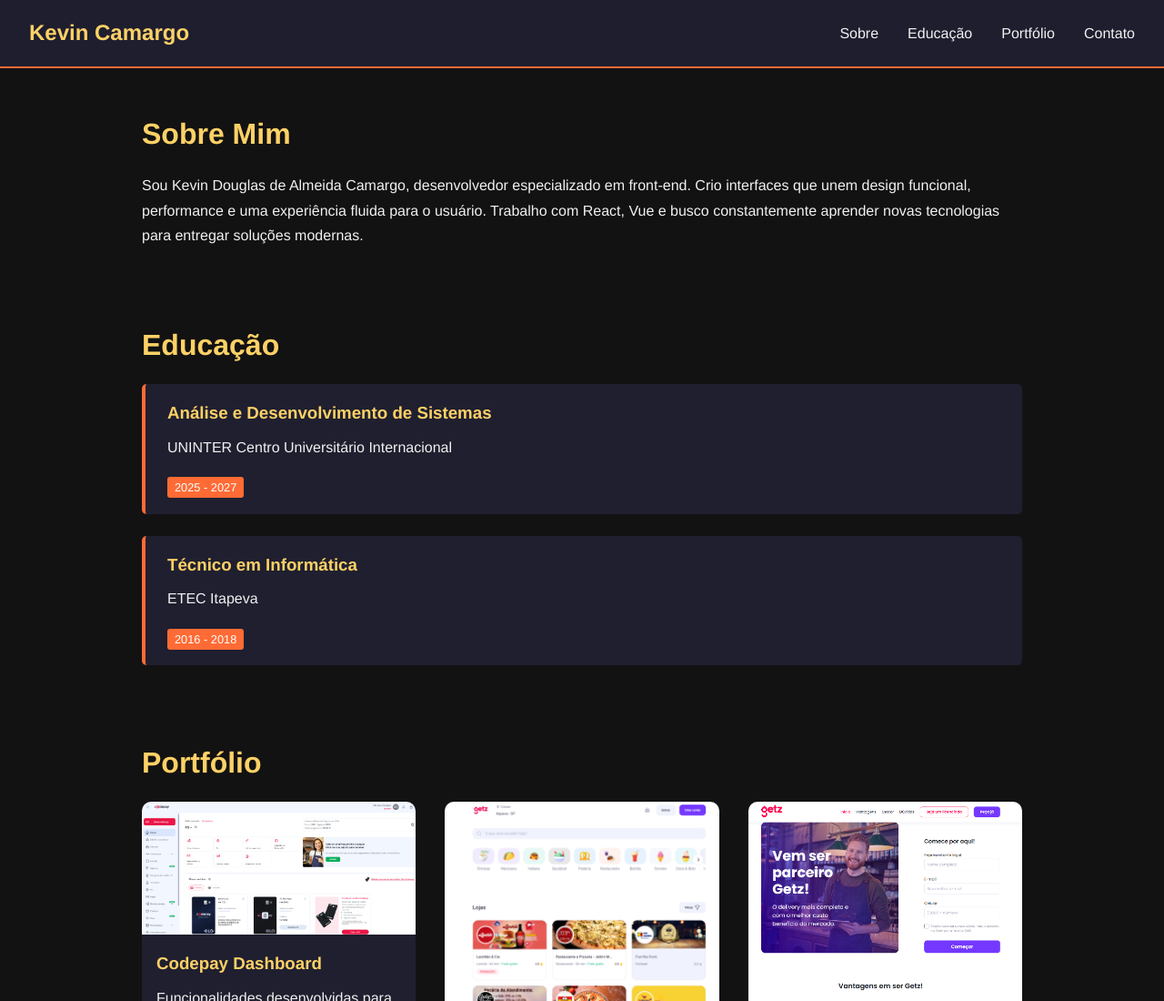
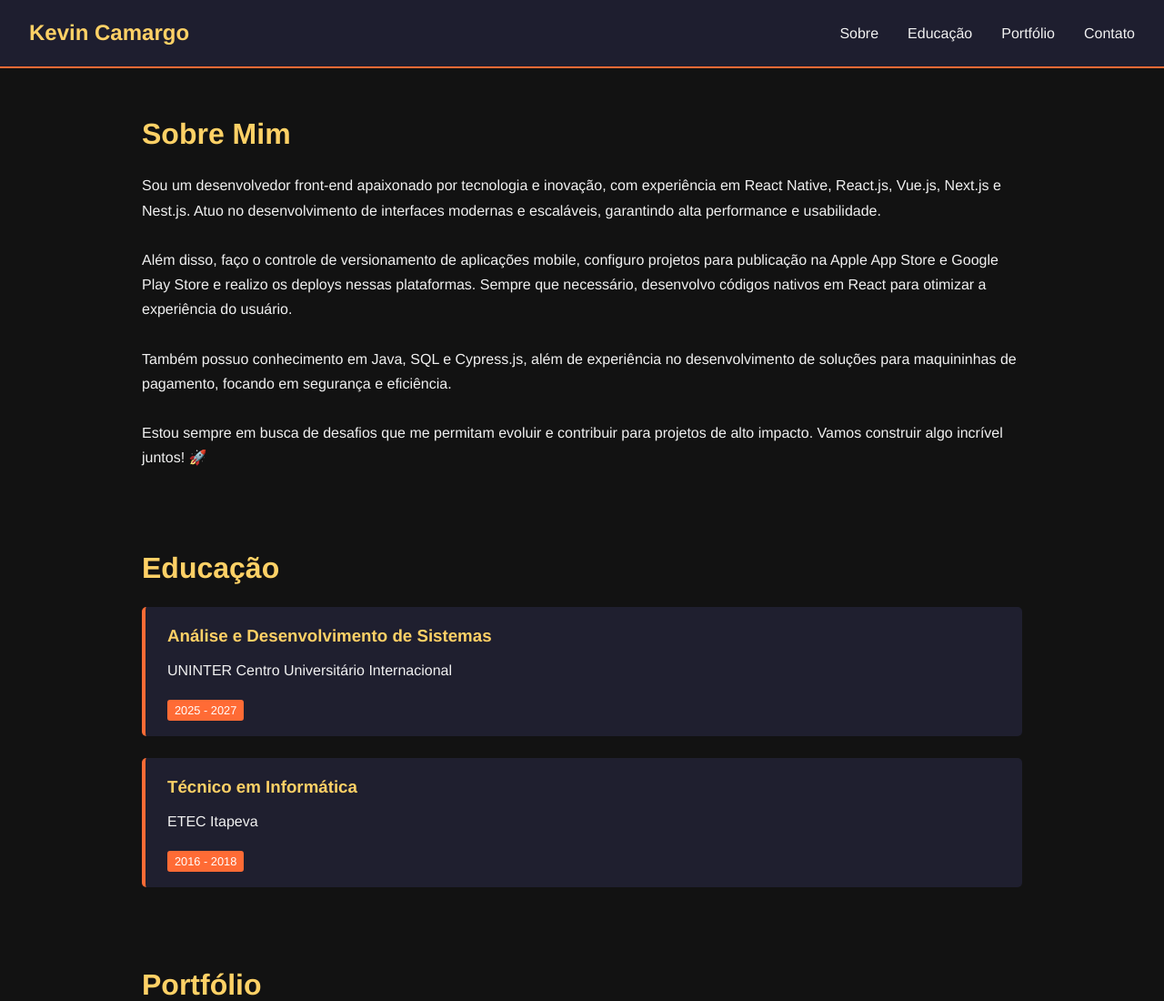
Before and after one commit to kevin-douglas/portifolio-faculdade, a plain HTML site: page index.html in a window 1280 px wide. Shown: the top 1100 px of the page at 91% size. Drawn offline with Linux system fonts and the light colour scheme.

Commit message:
Fix: ajdusted 'Sobre'

```diff
--- a/index.html
+++ b/index.html
@@ -1,8 +1,9 @@
 <!DOCTYPE html>
 <html lang="pt-BR">
+
 <head>
   <meta charset="UTF-8" />
-  <meta name="viewport" content="width=device-width, initial-scale=1.0"/>
+  <meta name="viewport" content="width=device-width, initial-scale=1.0" />
   <title>Kevin Camargo | Portfólio</title>
   <style>
     :root {
@@ -18,7 +19,8 @@
       margin: 0;
       padding: 0;
       box-sizing: border-box;
-      scroll-behavior: smooth; /* Navegação suave para links internos */
+      scroll-behavior: smooth;
+      /* Navegação suave para links internos */
     }
 
     body {
@@ -138,7 +140,7 @@
 
     .portfolio-card:hover {
       transform: translateY(-5px);
-      box-shadow: 0 8px 20px rgba(0,0,0,0.3);
+      box-shadow: 0 8px 20px rgba(0, 0, 0, 0.3);
     }
 
     .portfolio-card img {
@@ -170,7 +172,8 @@
       gap: 1rem;
     }
 
-    form input, form textarea {
+    form input,
+    form textarea {
       padding: 0.75rem;
       border: none;
       border-radius: 5px;
@@ -203,6 +206,7 @@
     }
   </style>
 </head>
+
 <body>
   <!-- Cabeçalho fixo com logo e navegação -->
   <header>
@@ -219,7 +223,20 @@
     <!-- Seção Sobre -->
     <section id="sobre">
       <h2>Sobre Mim</h2>
-      <p>Sou Kevin Douglas de Almeida Camargo, desenvolvedor especializado em front-end. Crio interfaces que unem design funcional, performance e uma experiência fluida para o usuário. Trabalho com React, Vue e busco constantemente aprender novas tecnologias para entregar soluções modernas.</p>
+      <p>Sou um desenvolvedor front-end apaixonado por tecnologia e inovação, com experiência em React Native, React.js,
+        Vue.js, Next.js e Nest.js. Atuo no desenvolvimento de interfaces modernas e escaláveis, garantindo alta
+        performance e usabilidade.
+        <br /><br />
+        Além disso, faço o controle de versionamento de aplicações mobile, configuro projetos para publicação na Apple
+        App Store e Google Play Store e realizo os deploys nessas plataformas. Sempre que necessário, desenvolvo códigos
+        nativos em React para otimizar a experiência do usuário.
+        <br /><br />
+        Também possuo conhecimento em Java, SQL e Cypress.js, além de experiência no desenvolvimento de soluções para
+        maquininhas de pagamento, focando em segurança e eficiência.
+        <br /><br />
+        Estou sempre em busca de desafios que me permitam evoluir e contribuir para projetos de alto impacto. Vamos
+        construir algo incrível juntos! 🚀
+      </p>
     </section>
 
     <!-- Seção Educação -->
@@ -287,4 +304,5 @@
     <p>&copy; 2025 Kevin Camargo. Todos os direitos reservados.</p>
   </footer>
 </body>
+
 </html>
```
